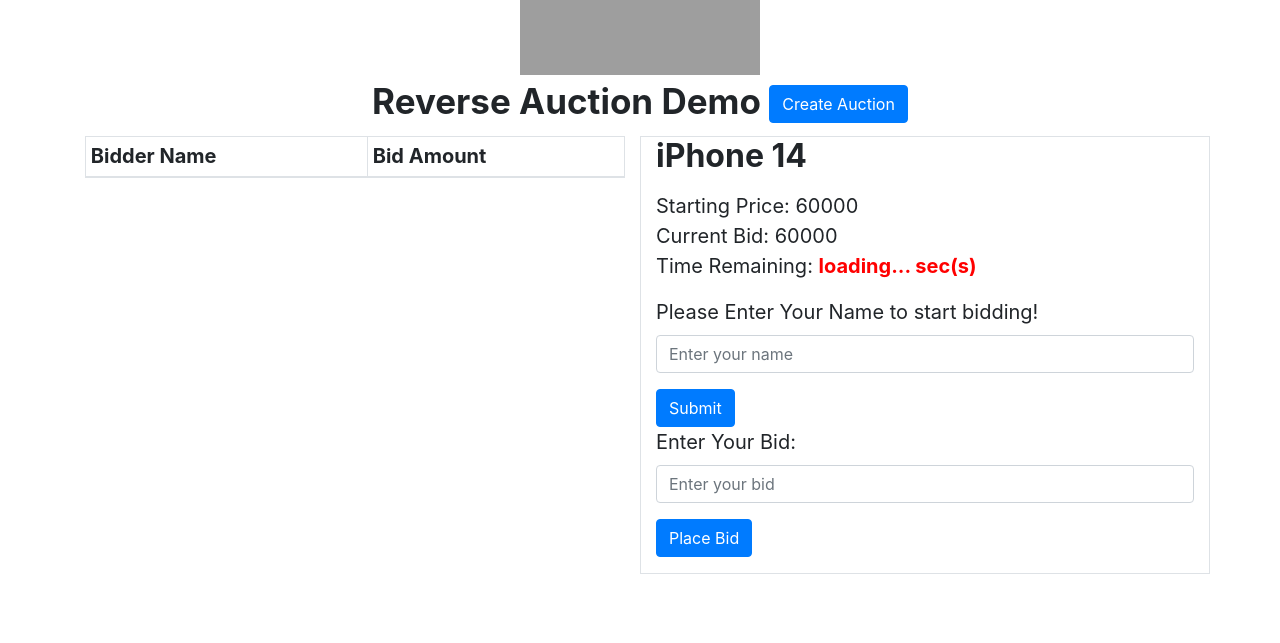
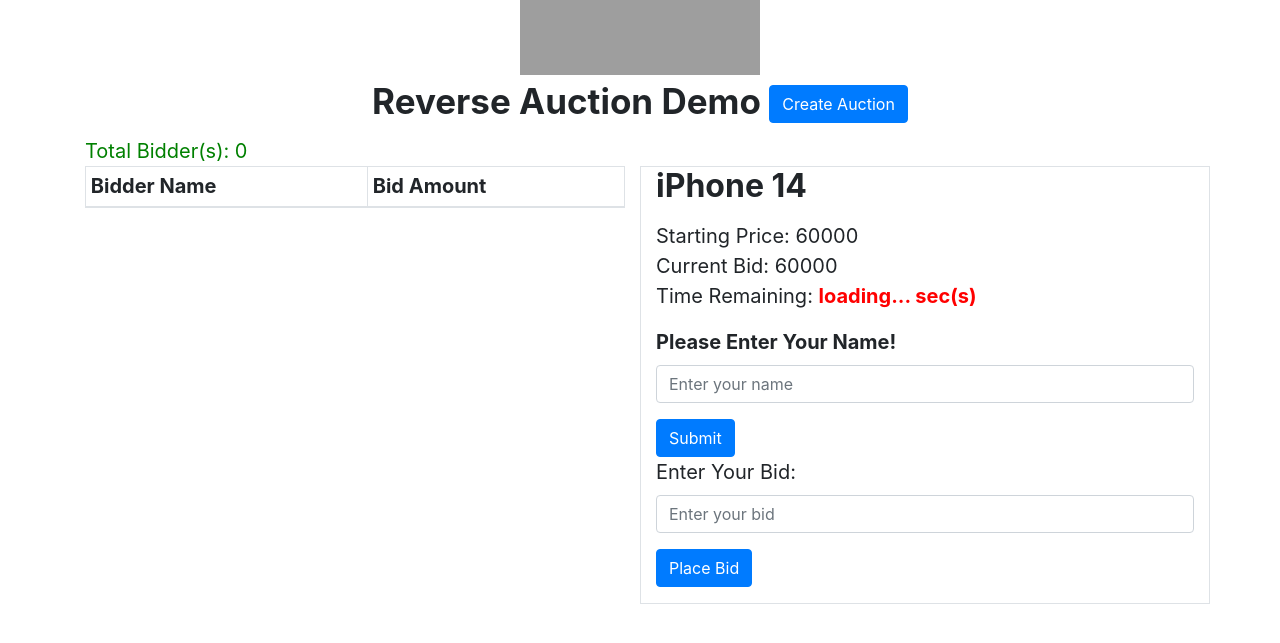
Before and after one commit to aabsharpasha/rev-auction, a Flask app: page / in a window 1280 px wide. Shown: the top 643 px of the page. Run offline with Flask 3, Linux system fonts and the light colour scheme; lists and menus that the app fills with data are empty; some libraries are stand-ins or nearby versions; grey boxes are pictures that could not be loaded.

Commit message:
New Changes

```diff
--- a/templates/product.html
+++ b/templates/product.html
@@ -17,11 +17,16 @@
 <div style="font-size:35px;text-align:center;font-weight:bold;">
     <div class="logo_main">
         <a target="_blank" href="https://www.gadgets360.com/">
-                    <img src="https://cdn.gadgets360.com/gadgets360_logo.png" alt="Technology News" title="Gadgets 360" width="240" height="75">
+            <img src="https://cdn.gadgets360.com/gadgets360_logo.png" alt="Technology News" title="Gadgets 360"
+                 width="240" height="75">
         </a>
     </div>
-    Reverse Auction Demo <button type="button" class="btn btn-primary" id="create-auction">Create Auction</button></div>
+    Reverse Auction Demo
+    <button type="button" class="btn btn-primary" id="create-auction">Create Auction</button>
+</div>
+
 <div class="container mt-2">
+    <div style="color:green;font-size:20px;">Total Bidder(s): <span id="total-user">0</span></div>
     <div class="row">
         <div class="col-md-6" style="font-size:20px;">
 
@@ -44,11 +49,12 @@
             <p></p>
             <div id="starting-price">Starting Price: {{ starting_price }}</div>
             <div>Current Bid: <span id="current-bid">{{ current_bid }}</span></div>
-            <div>Time Remaining: <span style="color:red;"><b><span id="timer">{{ auction_end_time }}</span> sec(s)</b></span></div>
+            <div>Time Remaining: <span style="color:red;"><b><span
+                    id="timer">{{ auction_end_time }}</span> sec(s)</b></span></div>
             <p></p>
             <form id="name-grp">
-                <div class="form-group" >
-                        <label for="bid-name">Please Enter Your Name to start bidding!</label>
+                <div class="form-group">
+                    <label for="bid-name"><b>Please Enter Your Name!</b></label>
                     <input class="form-control" type="text" id="bid-name" placeholder="Enter your name" required>
 
                 </div>
@@ -78,8 +84,21 @@
 <script src="https://www.gstatic.com/firebasejs/8.10.0/firebase-firestore.js"></script>
 
 <script type="module">
+    let lowestBidAmount = 0;
     import { initializeApp } from "https://www.gstatic.com/firebasejs/10.8.0/firebase-app.js";
-    const firebaseConfig = {
+
+    var dev = 1;
+    if (dev) {
+      var firebaseConfig = {
+    apiKey: "AIzaSyBn9cl1kBmYc4YL-f-xgiK54nF2Y7h8dzw",
+    authDomain: "g360-demo.firebaseapp.com",
+    projectId: "g360-demo",
+    storageBucket: "g360-demo.appspot.com",
+    messagingSenderId: "567694397490",
+    appId: "1:567694397490:web:6abe79c09d6d550730ac2b"
+  };
+    } else {
+        var firebaseConfig = {
       apiKey: "AIzaSyA4ycxeN0ieijrjMoY09xal8UD-zmuIQ1M",
       authDomain: "fir-project-74df9.firebaseapp.com",
       projectId: "fir-project-74df9",
@@ -87,6 +106,7 @@
       messagingSenderId: "404278961658",
       appId: "1:404278961658:web:f001f62854899a13e93043"
     };
+    }
 
     const app = initializeApp(firebaseConfig);
     import { getDatabase, ref, set, onValue, push } from "https://www.gstatic.com/firebasejs/10.8.0/firebase-database.js";
@@ -95,17 +115,26 @@
     const dataDiv = document.getElementById("winner-msg");
 
 
-
-
     var auction_id = 1;
     $("#bid-form").submit(function(event) {
       event.preventDefault();
       const bidAmount = $("#bid-amount").val();
+      if (bidAmount > 0) {
           if (bidAmount >= starting_price) {
             alert('Bid Amount must be lower than Starting Price: '+starting_price);
             return false;
           }
+
+          /*if (bidAmount >= current_price) {
+            alert('Bid Amount must be lower than lowest bid: '+starting_price);
+            return false;
+          }*/
+
           placeBid(1, localStorage.getItem("name-user"), bidAmount);
+      } else {
+        alert('Bid Amount must be greater that 0');
+        return false;
+      }
 
     });
 
@@ -125,9 +154,11 @@ function placeBid(auctionId, userId, amount) {
 
   const bidsRef = ref(database, `auctions/${auctionId}/bids`);
   const newBidRef = push(bidsRef);
+  const added_at = Date.now();
   set(newBidRef, {
     userId,
     amount,
+    added_at,
   });
   updateCurrentPrice(auctionId, amount);
   $("#bid-amount").val('');
@@ -135,6 +166,8 @@ function placeBid(auctionId, userId, amount) {
 
 function updateCurrentPrice(auctionId, newPrice) {
   set(ref(database, `auctions/${auctionId}/currentPrice`), newPrice);
+  var name = localStorage.getItem("name-user");
+  set(ref(database, `auctions/${auctionId}/presence/${name}`), Date.now());
   document.getElementById('current-bid').innerHTML = newPrice;
 }
 
@@ -184,6 +217,21 @@ onValue(ref(database, "auctions"), (snapshot) => {
 
     }
 });
+
+onValue(ref(database, `auctions/${auction_id}/presence`), (snapshot) => {
+if (snapshot.val()) {
+var data = Object.keys(snapshot.val()).length;
+    if (data) {
+        var len = Object.keys(snapshot.val()).length;
+        //displayBids(data);
+        const dataDiv = document.getElementById('total-user');
+        dataDiv.innerHTML = len;
+        //document.getElementById('current-bid').innerHTML = data[1].currentPrice;
+    }
+    }
+});
+
+
 
 function displayBids(data) {
     const tableBody = document.getElementById("bid-list");
@@ -252,10 +300,8 @@ function formatTime(timestamp) {
 
   return `${formattedMinutes} min(s) : ${formattedSeconds}`;
 }
-
+var flag = 1;
 function handleAuctionEnd(auctionId) {
-//return true;
-//  const ref = database.ref(`auctions/${auctionId}`);
 
   onValue(ref(database, `auctions/${auction_id}`), async (snapshot) => {
     const data = snapshot.val();
@@ -282,7 +328,10 @@ function handleAuctionEnd(auctionId) {
         const winnerMsgElement = document.getElementById("winner-msg");
 
 if (winnerMsgElement) {
+  if (flag) {
+  flag = 0;
   winnerMsgElement.scrollIntoView({ behavior: "smooth" });
+  }
 } else {
   console.error("Element with ID 'winner-msg' not found.");
 }
@@ -307,7 +356,8 @@ const name_elm = document.getElementById('name-submit');
  $("#name-grp").submit(function(event) {
 event.preventDefault();
 const bid_name = document.getElementById('bid-name');
-  if (bid_name.value.length) {
+//console.log(isNaN(bid_name.value));
+  if (bid_name.value.length && isNaN(parseInt(bid_name.value))) {
     localStorage.setItem("name-user", bid_name.value);
     const retrievedValue = localStorage.getItem("name-user");
     $("#name-grp").html('<b>Welcome! '+retrievedValue+'</b>');
```
Lines whose indentation alone changed are shown as unchanged.
